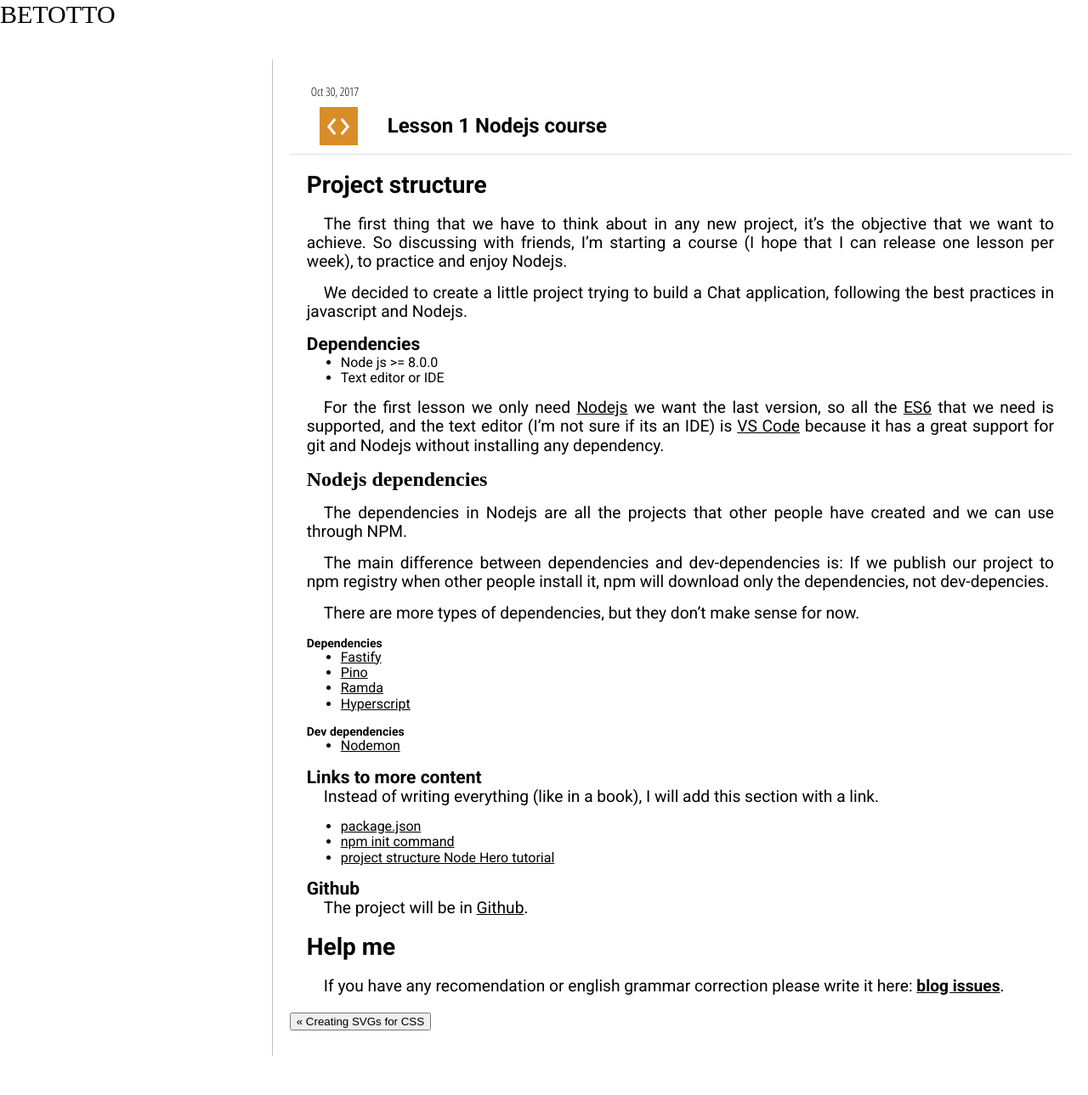
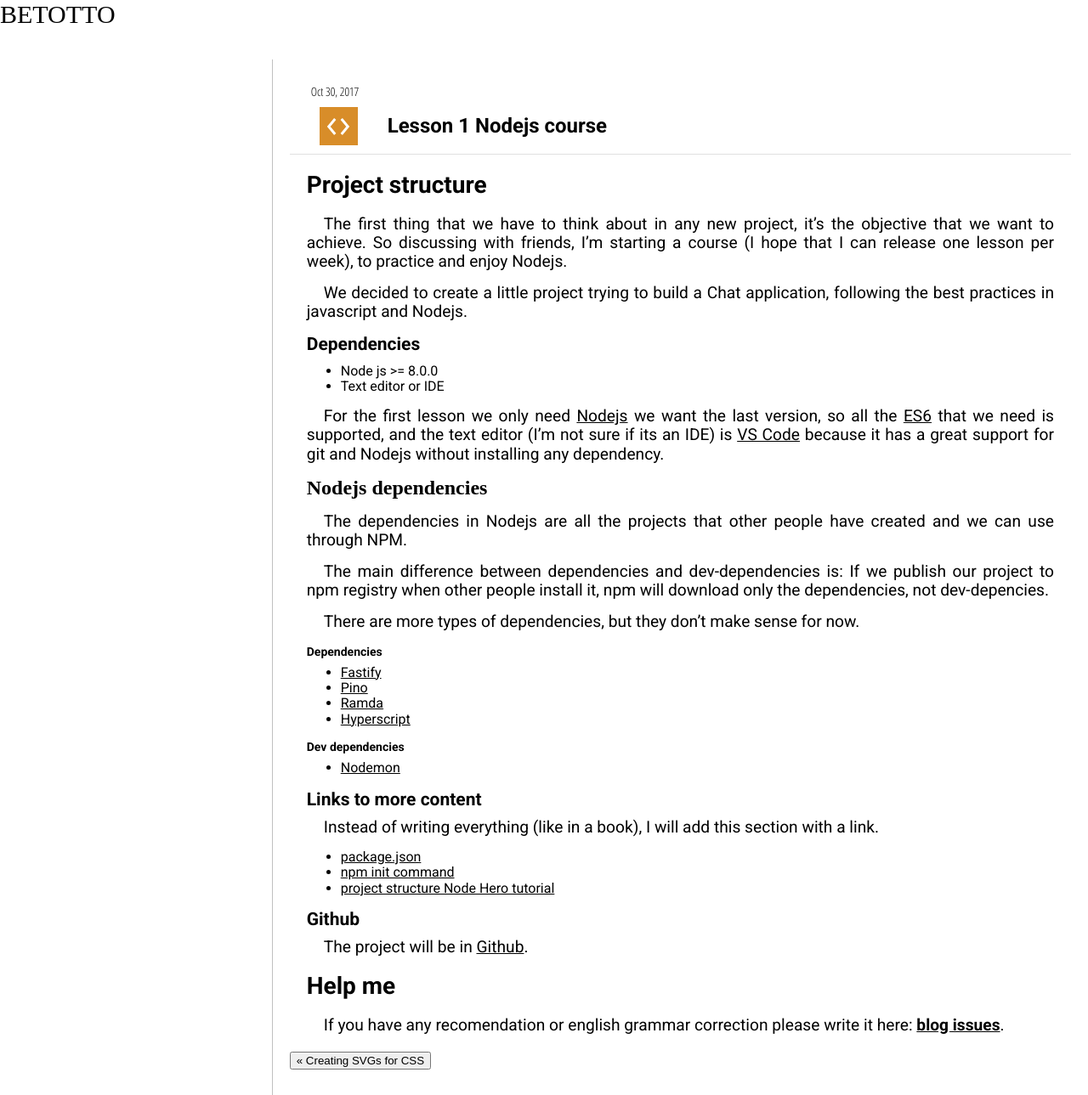
Before and after one commit to betotto/blog, a Jekyll site: the page built from _posts/2017-10-30-lesson-1-nodejs.md, in a window 1280 px wide and 1289 px high. Shown: the whole window at 85% size. Built offline with Jekyll 4.4.1, drawn with Linux system fonts in a browser that asks for light colours; some web fonts are replaced.

Commit message:
fixing paginator and some style

```diff
--- a/_layouts/post.html
+++ b/_layouts/post.html
@@ -19,12 +19,12 @@
 
 	<div class="buttons">
   		{% if page.previous.url %}
-    		<button class="prev" onclick="document.location='{{page.previous.url}}'">
+    		<button class="prev" onclick="document.location.href='{{ page.previous.url | prepend: site.baseurl }}'">
 				&laquo; {{page.previous.title}}
 			</button>
   		{% endif %}
   		{% if page.next.url %}
-    		<button class="next" onclick="document.location='{{page.next.url}}'">
+    		<button class="next" onclick="document.location='{{ page.previous.url | prepend: site.baseurl }}'">
 				{{page.next.title}} &raquo;
 			</button>
   		{% endif %}
--- a/_posts/2017-10-30-lesson-1-nodejs.md
+++ b/_posts/2017-10-30-lesson-1-nodejs.md
@@ -52,4 +52,4 @@
 
 # Help me
 
-If you have any recomendation or english grammar correction please write it here: **[blog issues](https://github.com/betotto/blog/issues)**.
+If you have any recomendation or english grammar correction please write it here:  **[blog issues](https://github.com/betotto/blog/issues)**.
--- a/_sass/_layout.scss
+++ b/_sass/_layout.scss
@@ -54,3 +54,10 @@
 	margin: 10px 0px;
 	flex: 1;
 }
+
+h4 {
+	margin-bottom: 8px;
+}
+h2 {
+	margin-bottom: 10px;
+}
```
